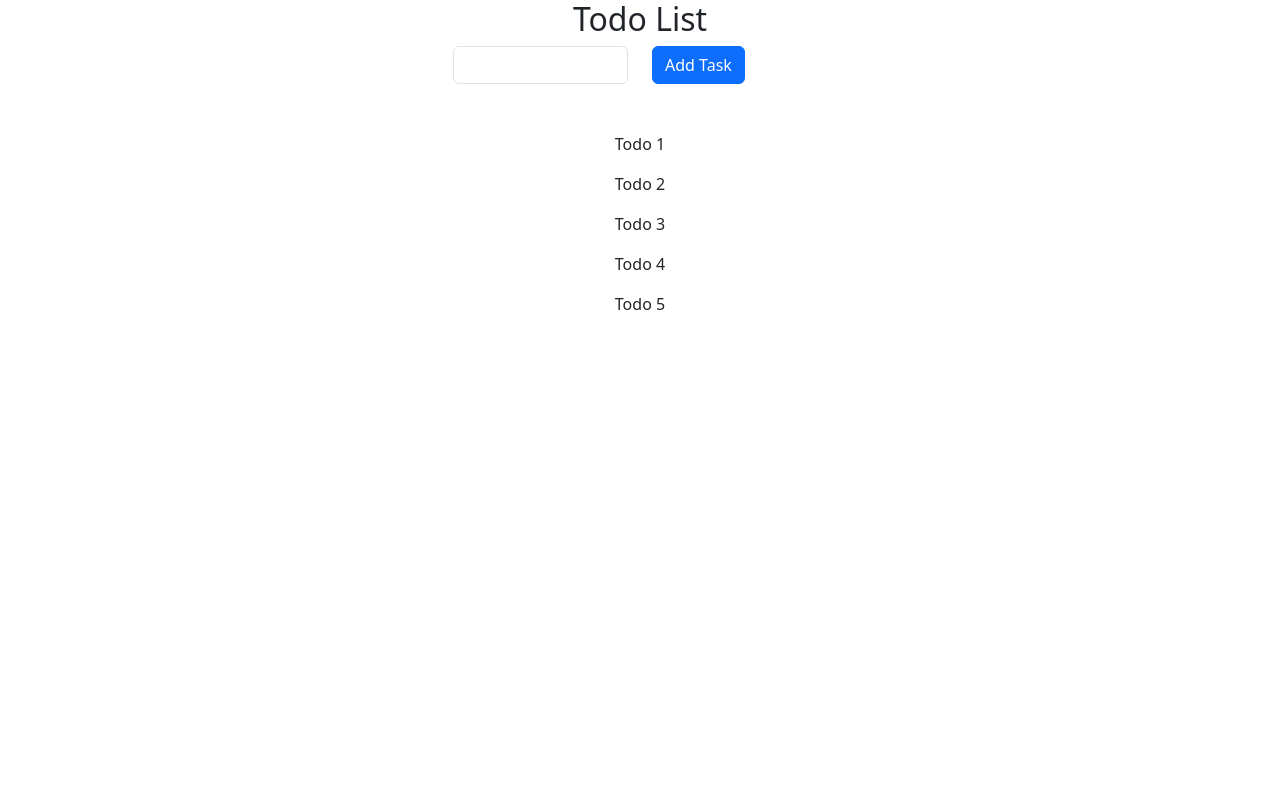
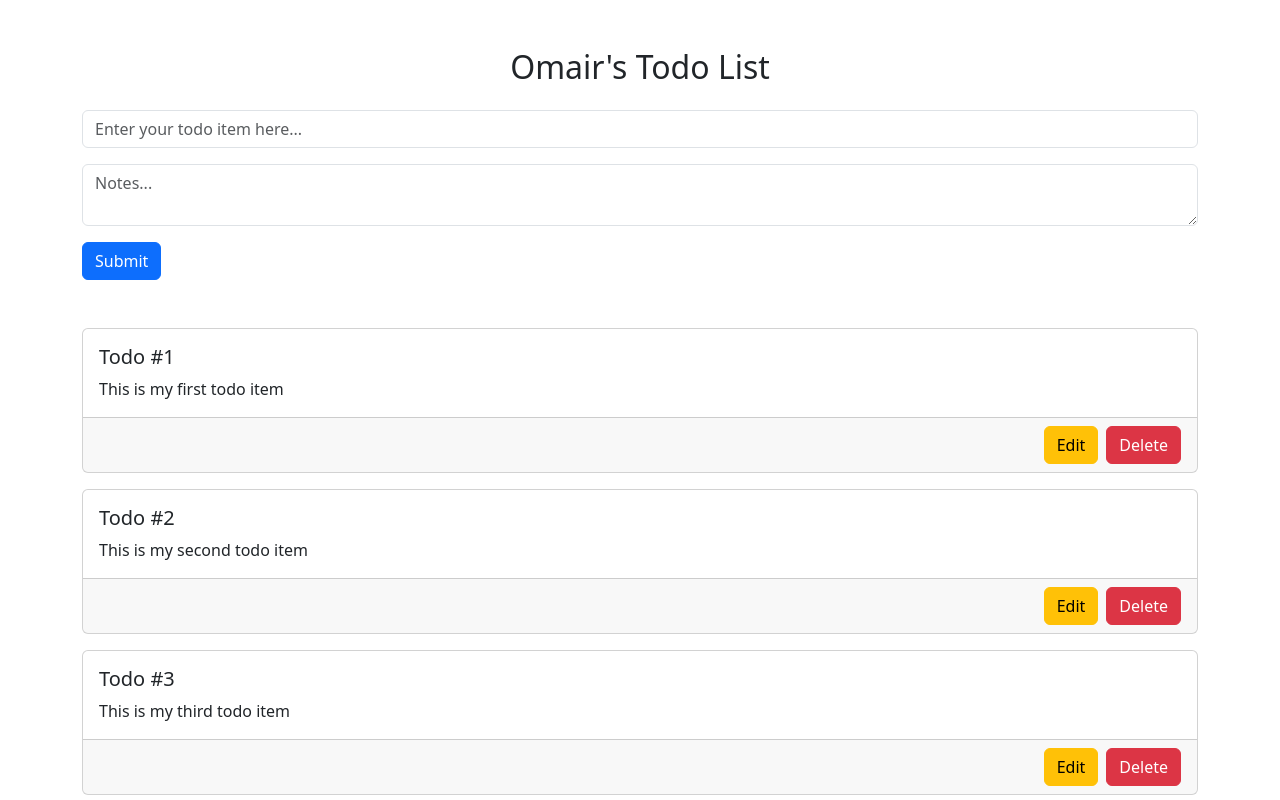
Before and after one commit to BigO-Dev/todo-list-app, a React (Vite) app: page / in a window 1280 px wide. Built offline with nearby package versions, Linux system fonts and the light colour scheme.

Commit message:
chore: Refactor App component and TodoForm location

```diff
--- a/src/App.jsx
+++ b/src/App.jsx
@@ -1,15 +1,13 @@
-import { Container, Row, Stack } from 'react-bootstrap'
-import TodoForm from './TodoForm'
+import { Container } from 'react-bootstrap'
+import TodoForm from './components/TodoForm'
 import TodoList from './components/TodoList'
 
 const App = () => {
   return (
-    <Container>
-      <div className='d-flex flex-column justify-content-center align-items-center'>
-        <h2>Todo List</h2>
-        <TodoForm />
-        <TodoList />
-      </div>
+    <Container className='mt-5'>
+      <h2 className='text-center my-4'>Omair's Todo List</h2>
+      <TodoForm />
+      <TodoList />
     </Container>
   )
 }
--- a/src/TodoForm.jsx
+++ /dev/null
@@ -1,18 +0,0 @@
-import { Button, Row, Col, Form } from 'react-bootstrap'
-
-const TodoForm = () => {
-  return (
-    <Form>
-      <Row className='justify-content-md-center'>
-        <Col>
-          <Form.Control type='text' />
-        </Col>
-        <Col>
-          <Button type='submit'>Add Task</Button>
-        </Col>
-      </Row>
-    </Form>
-  )
-}
-
-export default TodoForm
--- /dev/null
+++ b/src/components/TodoForm.jsx
@@ -0,0 +1,19 @@
+import { Button, Form, FormGroup } from 'react-bootstrap'
+
+const TodoForm = () => {
+  return (
+    <Form>
+      <FormGroup className='mb-3'>
+        <Form.Control placeholder='Enter your todo item here...' type='text' />
+      </FormGroup>
+      <FormGroup>
+        <Form.Control placeholder='Notes...' as='textarea' />
+      </FormGroup>
+      <Button variant='primary' className='mt-3'>
+        Submit
+      </Button>
+    </Form>
+  )
+}
+
+export default TodoForm
--- a/src/components/TodoList.jsx
+++ b/src/components/TodoList.jsx
@@ -1,13 +1,40 @@
+import { Button, Card, Stack } from 'react-bootstrap'
+
 const TodoList = () => {
   return (
     <div className='mt-5'>
-      <div>
-        <p>Todo 1</p>
-        <p>Todo 2</p>
-        <p>Todo 3</p>
-        <p>Todo 4</p>
-        <p>Todo 5</p>
-      </div>
+      <Stack gap={3}>
+        <Card>
+          <Card.Body>
+            <Card.Title>Todo #1</Card.Title>
+            <Card.Text>This is my first todo item</Card.Text>
+          </Card.Body>
+          <Card.Footer className='d-flex justify-content-end gap-2'>
+            <Button variant='warning'>Edit</Button>
+            <Button variant='danger'>Delete</Button>
+          </Card.Footer>
+        </Card>
+        <Card>
+          <Card.Body>
+            <Card.Title>Todo #2</Card.Title>
+            <Card.Text>This is my second todo item</Card.Text>
+          </Card.Body>
+          <Card.Footer className='d-flex justify-content-end gap-2'>
+            <Button variant='warning'>Edit</Button>
+            <Button variant='danger'>Delete</Button>
+          </Card.Footer>
+        </Card>
+        <Card>
+          <Card.Body>
+            <Card.Title>Todo #3</Card.Title>
+            <Card.Text>This is my third todo item</Card.Text>
+          </Card.Body>
+          <Card.Footer className='d-flex justify-content-end gap-2'>
+            <Button variant='warning'>Edit</Button>
+            <Button variant='danger'>Delete</Button>
+          </Card.Footer>
+        </Card>
+      </Stack>
     </div>
   )
 }
```
Also changed, not shown: src/components/TodoItem.jsx (added, +7 -0 lines).
